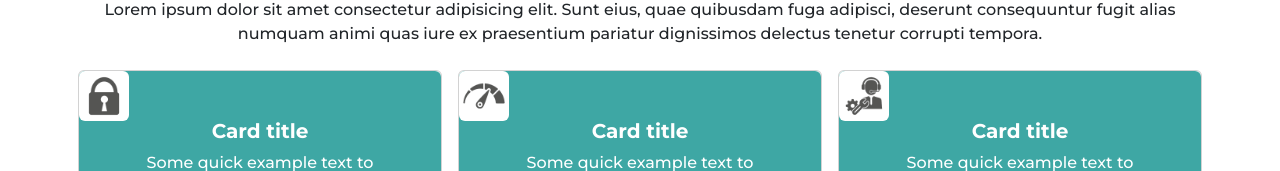
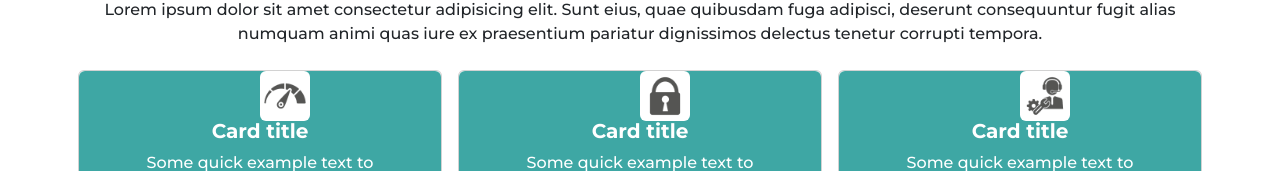
Before and after one commit to MemoAllighieri/EtereoIt-Web, an Angular app: page / in a window 1280 px wide. Shown: the part 870-1041 px from the top of the page. Built offline with nearby package versions, Linux system fonts and the light colour scheme.

Commit message:
actualización de aboutus

```diff
--- a/src/app/main/home/aboutus/aboutus.component.css
+++ b/src/app/main/home/aboutus/aboutus.component.css
@@ -37,6 +37,8 @@
   position: absolute;
   width: 50px;
   height: 50px;
+  top: 0%;
+  left: 50%;
   background-color: #fff;
 }
 
--- a/src/app/main/home/aboutus/aboutus.component.html
+++ b/src/app/main/home/aboutus/aboutus.component.html
@@ -27,7 +27,7 @@
   <div class="row">
     <div class="card col p-0 m-2 text-center">
       <img
-        src="../../../../assets/images/aboutus/icon_security.png"
+        src="../../../../assets/images/aboutus/icon_speed.png"
         class="rounded img-fluid"
         alt="..."
       />
@@ -41,7 +41,7 @@
     </div>
     <div class="card col p-0 m-2 text-center">
       <img
-        src="../../../../assets/images/aboutus/icon_speed.png"
+        src="../../../../assets/images/aboutus/icon_security.png"
         class="rounded img-fluid"
         alt="..."
       />
```
